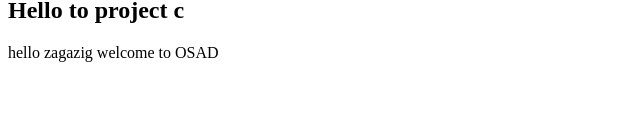
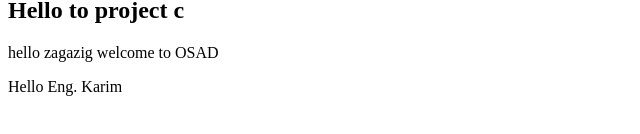
Before and after one commit to OmarMosleh/Zagzig-demo, a plain HTML site: page index.html in a window 1280 px wide. Shown: the part 130-264 px from the top of the page, without its empty margins (0-640 px from the left). Drawn offline with Linux system fonts and the light colour scheme.

Commit message:
welcome eng karim

```diff
--- a/index.html
+++ b/index.html
@@ -10,5 +10,6 @@
     <h2>Hello to project B</h2>
     <h2>Hello to project c</h2>
     <p>hello zagazig welcome to OSAD</p>
+    <p>Hello Eng. Karim</p>
 </body>
 </html>
```
